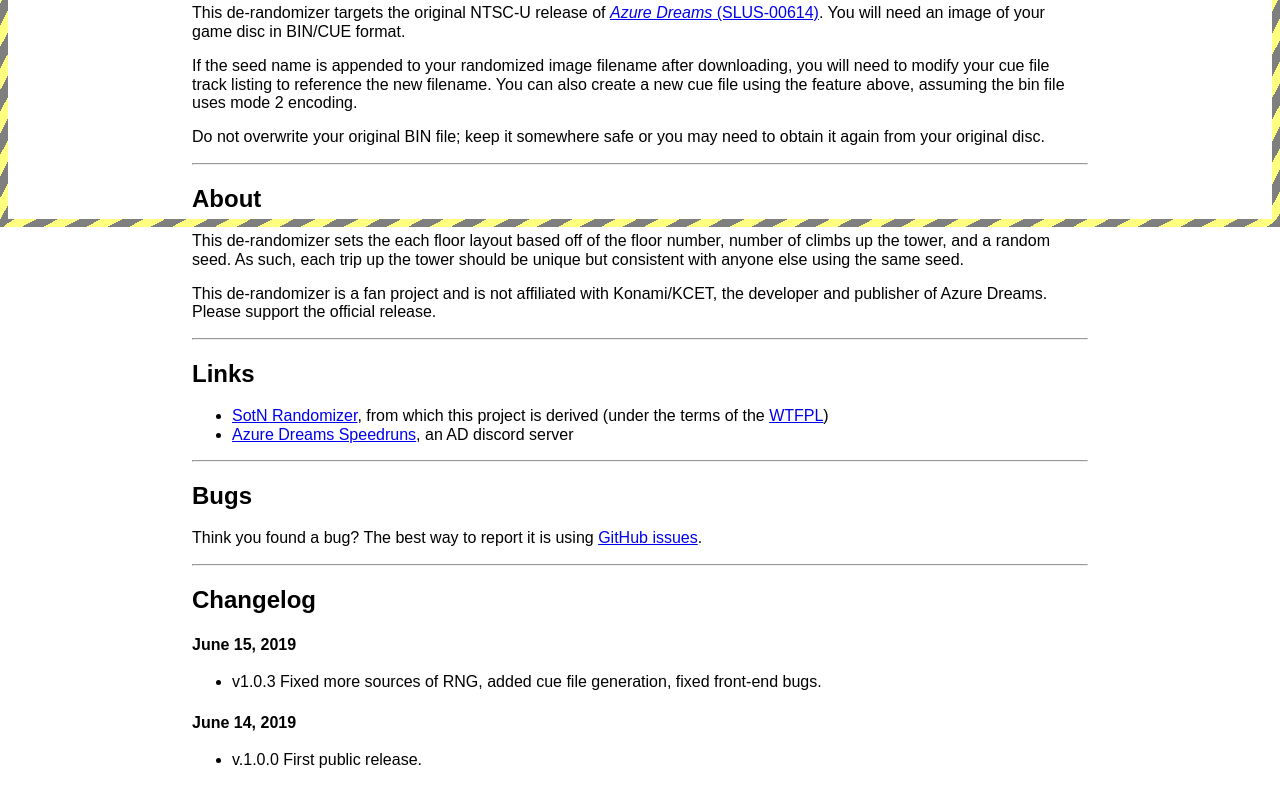
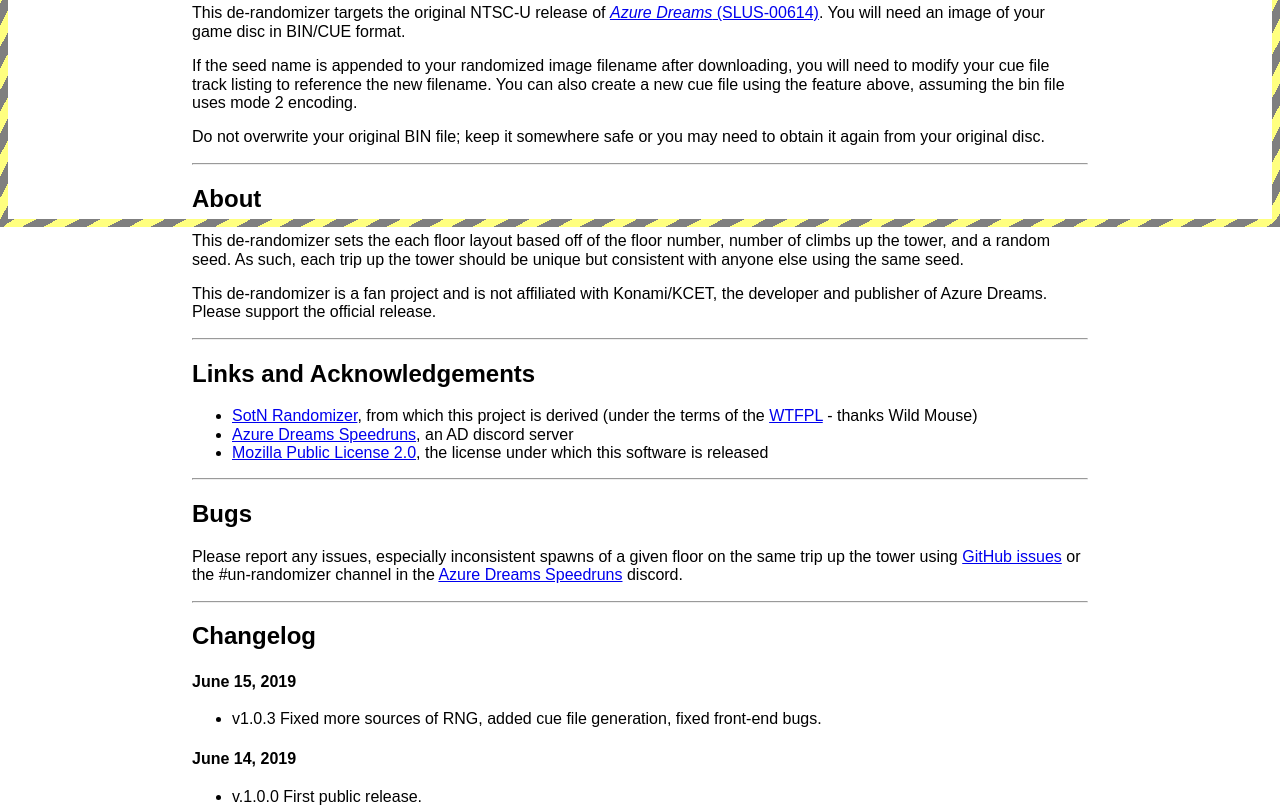
Before and after one commit to ProGrammar-R/ProGrammar-R.github.io, a website with bundled scripts: page index.html in a window 1280 px wide. Shown: the part 573-1379 px from the top of the page. Before the commit the page ends 1342 px from the top, so only its background shows below. Built offline with nearby package versions, Linux system fonts and the light colour scheme.

Commit message:
Minor text changes.

```diff
--- a/index.html
+++ b/index.html
@@ -119,16 +119,19 @@
         Please support the official release.
       </p>
       <hr>
-      <h2><a name="links">Links</a></h2>
+      <h2><a name="links">Links and Acknowledgements</a></h2>
       <ul>
-        <li><a href="https://github.com/3snowp7im/SotN-Randomizer/">SotN Randomizer</a>, from which this project is derived
-               (under the terms of the <a href="https://github.com/3snowp7im/SotN-Randomizer/blob/master/LICENSE">WTFPL</a>)</li>
+        <li><a href="https://sotn.io/">SotN Randomizer</a>, from which this project is derived
+               (under the terms of the <a href="https://github.com/3snowp7im/SotN-Randomizer/blob/master/LICENSE">WTFPL</a> - thanks Wild Mouse)</li>
         <li><a href="https://discord.gg/fEzBz8">Azure Dreams Speedruns</a>, an AD discord server</li>
+        <li><a href="https://www.mozilla.org/en-US/MPL/">Mozilla Public License 2.0</a>, the license under which this software is released</li>
       </ul>
       <hr>
       <h2><a name="bugs">Bugs</a></h2>
       <p>
-        Think you found a bug? The best way to report it is using <a href="https://github.com/ProGrammar-R/AD-DeRandomizer/issues/new">GitHub issues</a>.
+        Please report any issues, especially inconsistent spawns of a given floor on the same trip up the tower using
+        <a href="https://github.com/ProGrammar-R/AD-DeRandomizer/issues/new">GitHub issues</a>
+        or the #un-randomizer channel in the <a href="https://discord.gg/fEzBz8">Azure Dreams Speedruns</a> discord.
       </p>
       <hr>
       <h2><a name="changelog">Changelog</a></h2>
```
